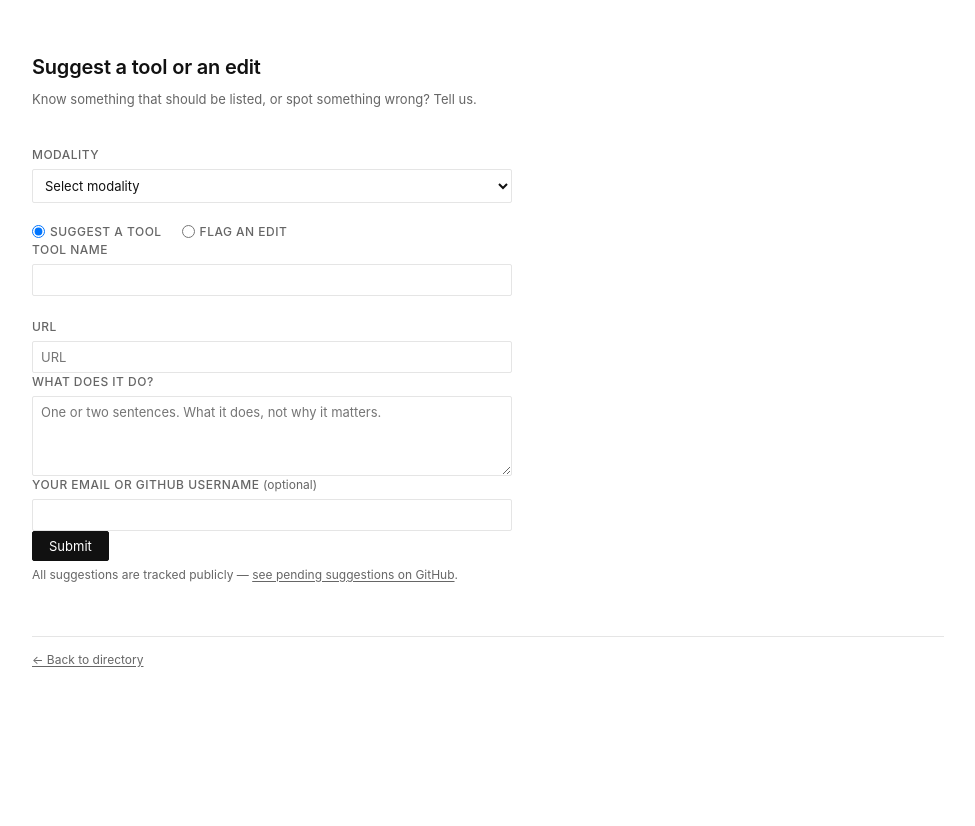
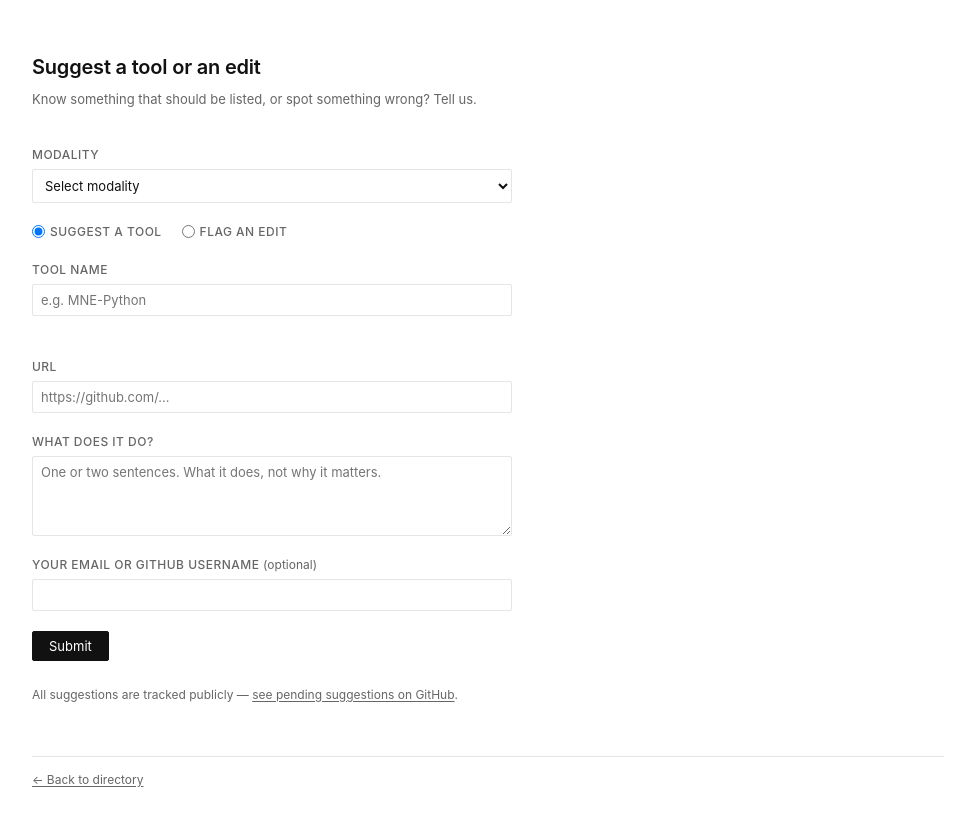
Before and after one commit to openimagingtools/openimagingtools.github.io, a Jekyll site: the page built from contribute.html, in a window 1280 px wide. Shown: the top 826 px of the page, without its empty margins (152-1127 px from the left). Built offline with Jekyll 4.4.1, drawn with Linux system fonts in a browser that asks for light colours.

Commit message:
Fix contribute form spacing and placeholders

```diff
--- a/assets/css/style.css
+++ b/assets/css/style.css
@@ -534,6 +534,12 @@ a.pill {
   border-color: #aaaaaa;
 }
 
+#form-fields {
+  display: flex;
+  flex-direction: column;
+  gap: 20px;
+}
+
 .field-note {
   margin-top: 6px;
   font-size: 12px;
--- a/contribute.html
+++ b/contribute.html
@@ -51,13 +51,13 @@ permalink: /contribute/
 
     <div class="field">
       <label for="tool-name">Tool name</label>
-      <input id="tool-name" type="text" name="tool_name" required autocomplete="off">
+      <input id="tool-name" type="text" name="tool_name" required autocomplete="off" placeholder="e.g. MNE-Python">
       <div id="tool-hint" class="tool-hint"></div>
     </div>
 
     <div class="field">
       <label for="tool-url">URL</label>
-      <input id="tool-url" type="text" name="tool_url" placeholder="URL" required autocomplete="off">
+      <input id="tool-url" type="text" name="tool_url" placeholder="https://github.com/..." required autocomplete="off">
     </div>
 
     <div class="field">
```
